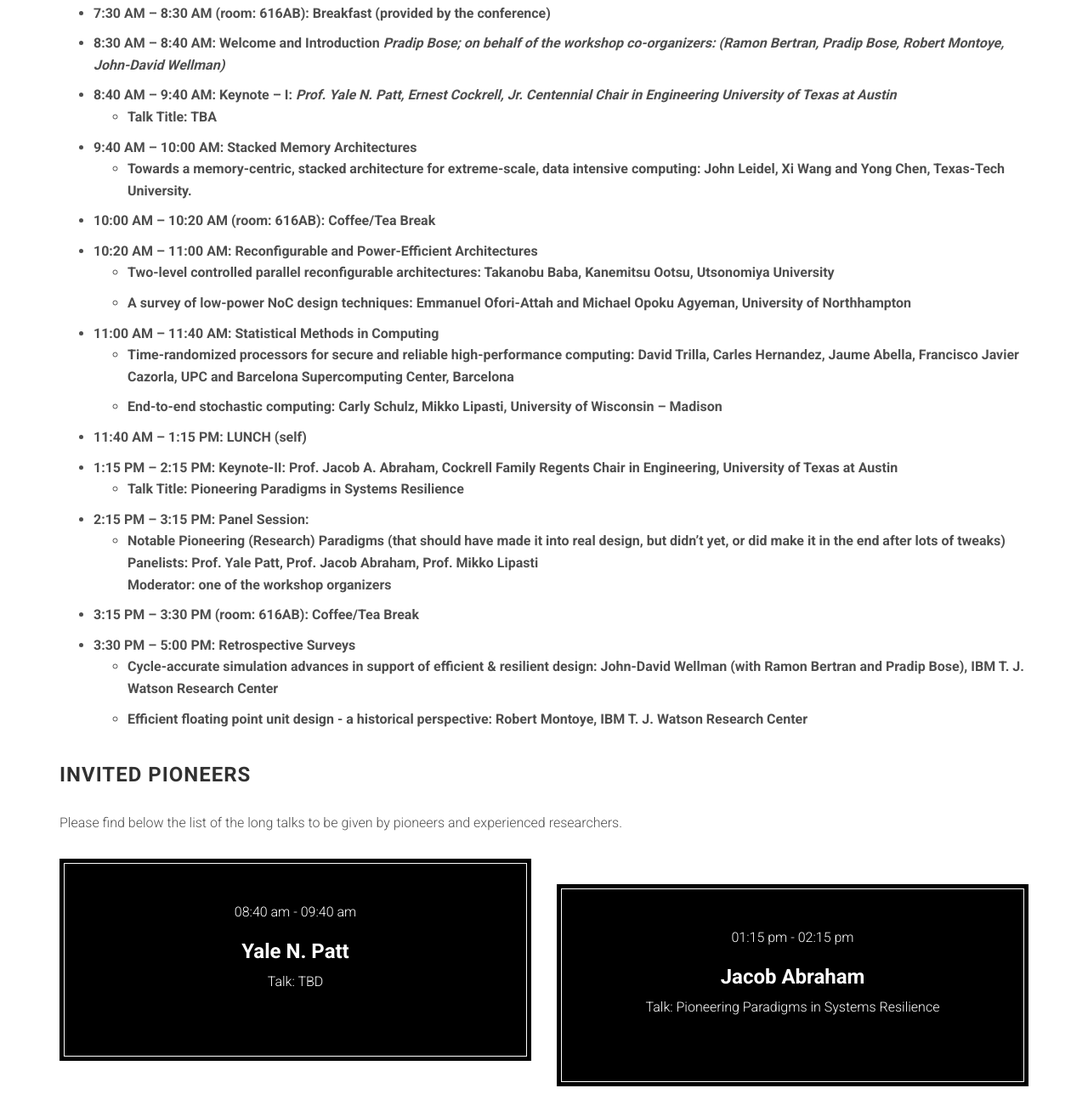
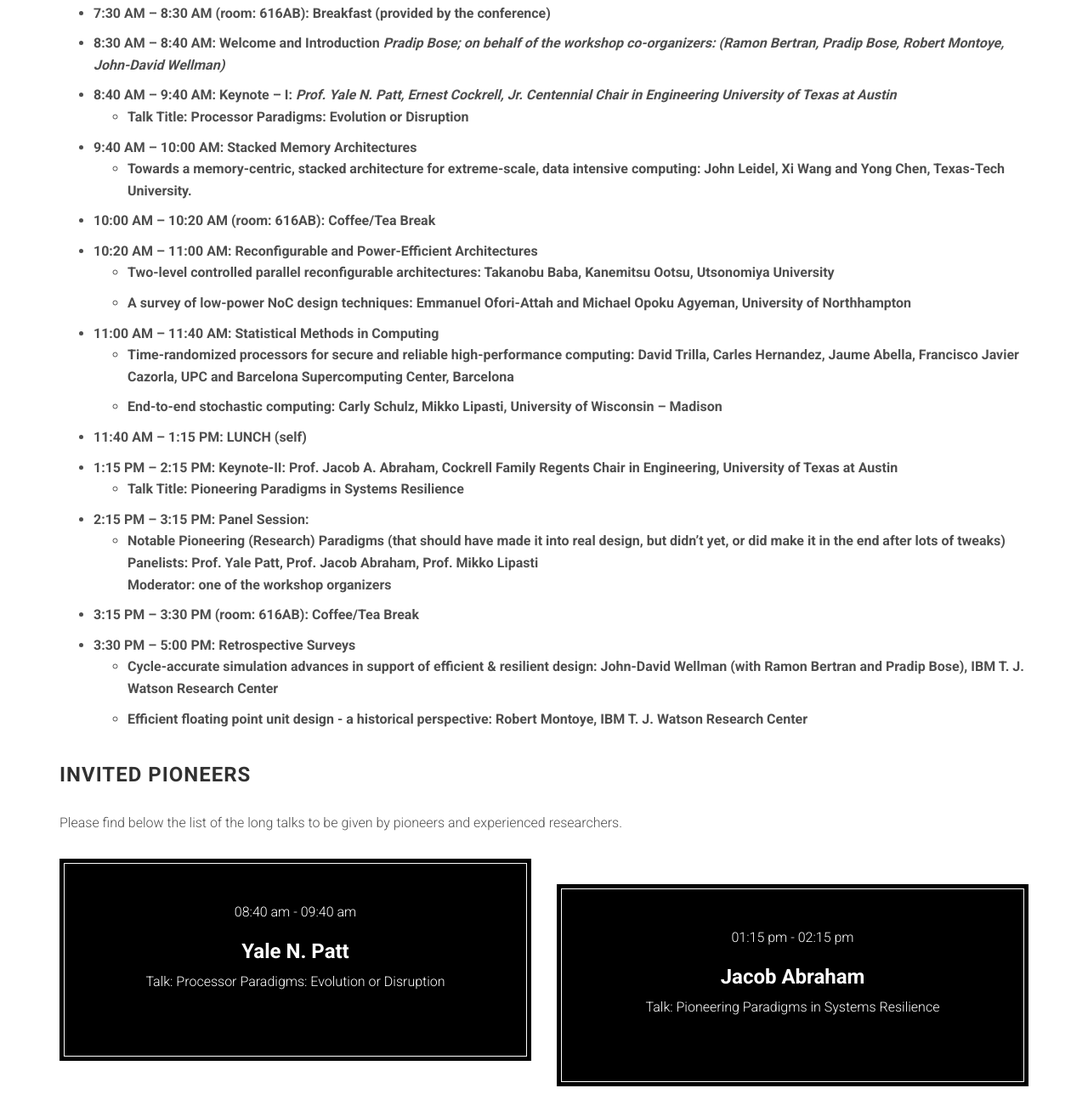
Before and after one commit to rbertran/rbertran.github.io, a website: page index.html in a window 1280 px wide. Shown: the part 4319-5620 px from the top of the page at 85% size. Drawn offline with Linux system fonts and the light colour scheme; files whose address does not match are found by name.

Commit message:
Update program

```diff
--- a/index.html
+++ b/index.html
@@ -472,7 +472,7 @@
 			    <li>7:30 AM – 8:30 AM (room: 616AB): Breakfast (provided by the conference)</li>
 			    <li>8:30 AM – 8:40 AM: Welcome and Introduction <i>Pradip Bose; on behalf of the workshop co-organizers: (Ramon Bertran, Pradip Bose, Robert Montoye, John-David Wellman)</i></li>
 			    <li>8:40 AM – 9:40 AM: Keynote – I:  <i>Prof. Yale N. Patt, Ernest Cockrell, Jr. Centennial Chair in Engineering University of Texas at Austin</i>
-				    <ul><li>Talk Title: TBA</li></ul>
+				    <ul><li>Talk Title: Processor Paradigms: Evolution or Disruption</li></ul>
 			    </li>
 			    <li>9:40 AM – 10:00 AM: Stacked Memory Architectures
 				   <ul><li>Towards a memory-centric, stacked architecture for extreme-scale, data intensive computing: John Leidel, Xi Wang and Yong Chen, Texas-Tech University. </li></ul>
@@ -528,7 +528,7 @@
                         </div>
 
                         <h3>Yale N. Patt</h3>
-                        <p>Talk: TBD</p>
+                        <p>Talk: Processor Paradigms: Evolution or Disruption</p>
                     </div>
                 </div>
 		    <p></p>
```
Also changed, not shown: 2 other files.
